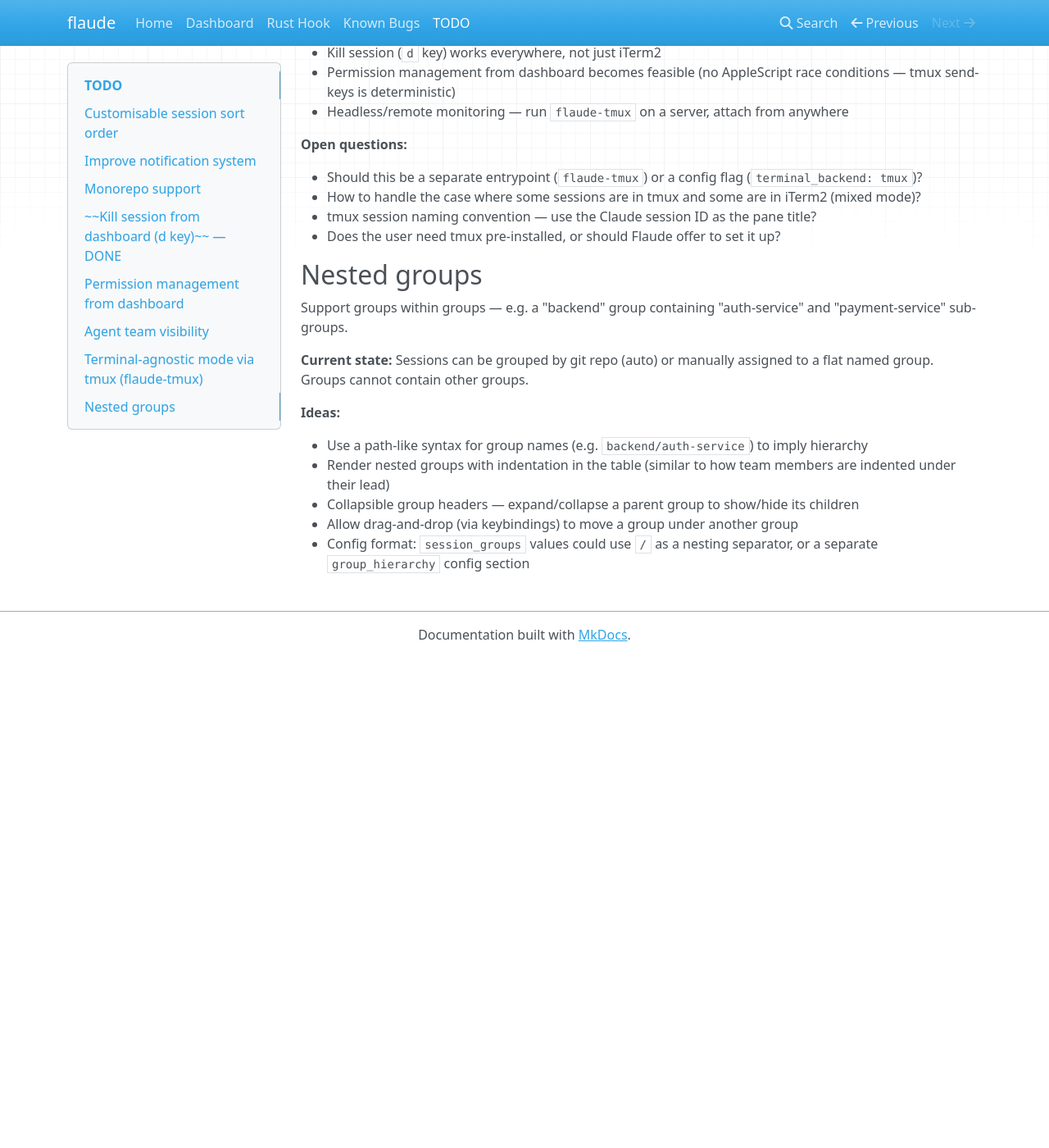
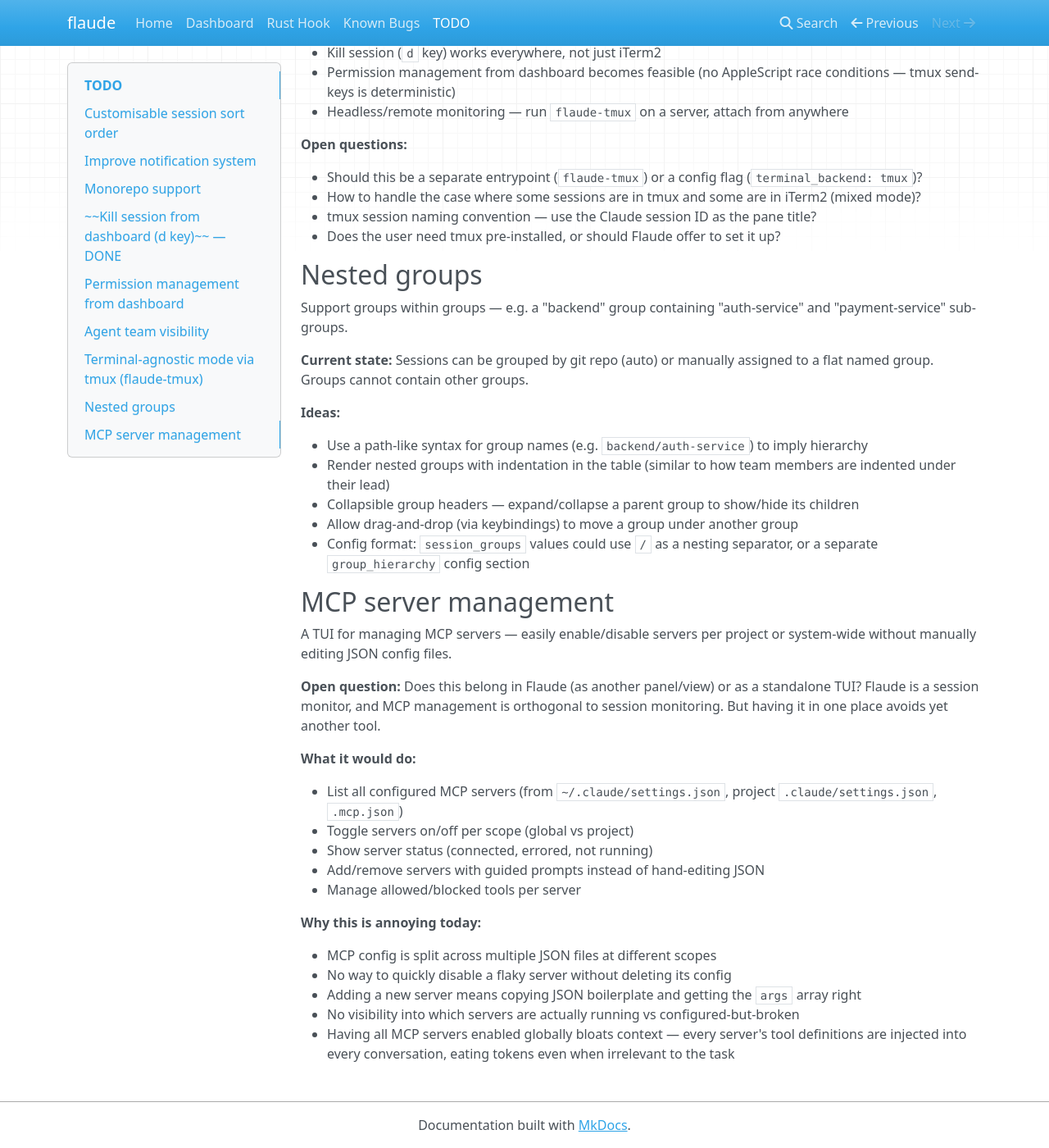
Before and after one commit to architg25/flaude, an MkDocs documentation site: the page built from docs/TODO.md, in a window 1280 px wide and 1400 px high, scrolled down 2775 px. Shown: the whole window at 82% size. Built offline with MkDocs 1.6.1, drawn with Linux system fonts in a browser that asks for light colours; nearby versions of some CDN libraries; before the commit the page ends 3577 px from its top, so only the background shows below that.

Commit message:
docs: add MCP server management to TODO

```diff
--- a/docs/TODO.md
+++ b/docs/TODO.md
@@ -114,3 +114,25 @@ Support groups within groups — e.g. a "backend" group containing "auth-service
 - Collapsible group headers — expand/collapse a parent group to show/hide its children
 - Allow drag-and-drop (via keybindings) to move a group under another group
 - Config format: `session_groups` values could use `/` as a nesting separator, or a separate `group_hierarchy` config section
+
+## MCP server management
+
+A TUI for managing MCP servers — easily enable/disable servers per project or system-wide without manually editing JSON config files.
+
+**Open question:** Does this belong in Flaude (as another panel/view) or as a standalone TUI? Flaude is a session monitor, and MCP management is orthogonal to session monitoring. But having it in one place avoids yet another tool.
+
+**What it would do:**
+
+- List all configured MCP servers (from `~/.claude/settings.json`, project `.claude/settings.json`, `.mcp.json`)
+- Toggle servers on/off per scope (global vs project)
+- Show server status (connected, errored, not running)
+- Add/remove servers with guided prompts instead of hand-editing JSON
+- Manage allowed/blocked tools per server
+
+**Why this is annoying today:**
+
+- MCP config is split across multiple JSON files at different scopes
+- No way to quickly disable a flaky server without deleting its config
+- Adding a new server means copying JSON boilerplate and getting the `args` array right
+- No visibility into which servers are actually running vs configured-but-broken
+- Having all MCP servers enabled globally bloats context — every server's tool definitions are injected into every conversation, eating tokens even when irrelevant to the task
```
